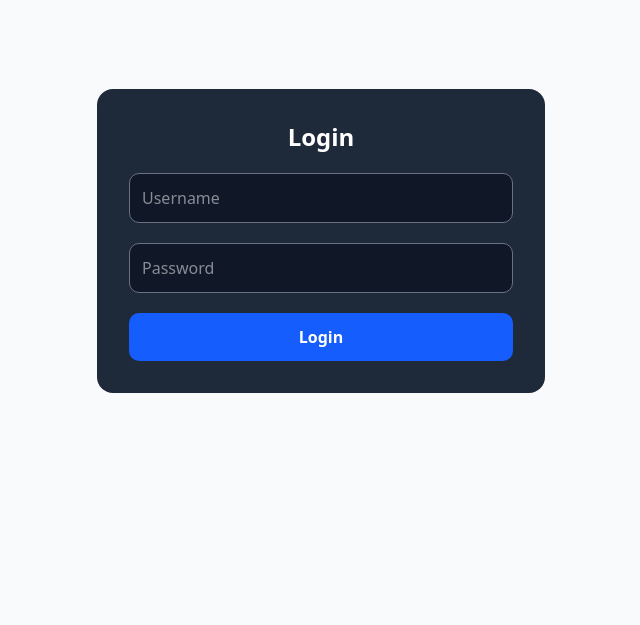
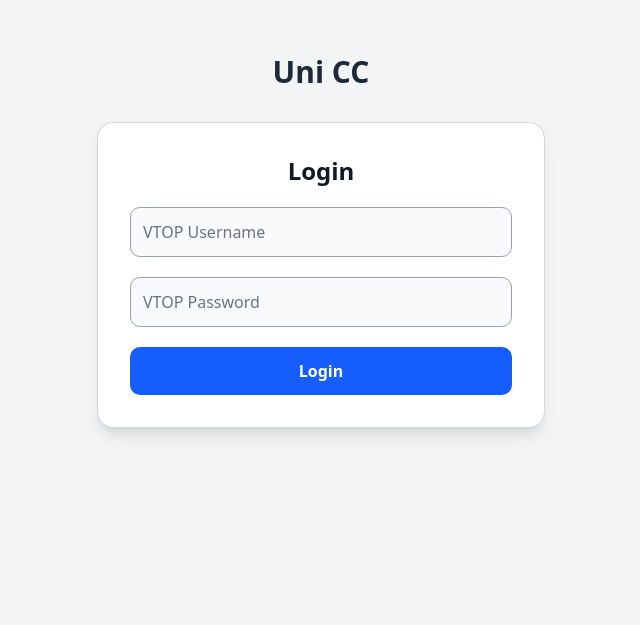
Before and after one commit to Arya4930/UniCC, a Next.js app: page / in a window 1280 px wide. Shown: the part 175-800 px from the top of the page, without its empty margins (319-959 px from the left). Built offline with nearby package versions, Linux system fonts and the light colour scheme; no server answers; what web-push would draw is missing.

Commit message:
QOL changes

```diff
--- a/src/app/layout.js
+++ b/src/app/layout.js
@@ -42,6 +42,7 @@ export const metadata = {
   },
   description: APP_DESCRIPTION,
   manifest: "/manifest.json",
+  orientation: "portrait",
   appleWebApp: {
     capable: true,
     statusBarStyle: "default",
--- a/src/components/custom/DataPage.js
+++ b/src/components/custom/DataPage.jsx
@@ -12,13 +12,12 @@ function LocalStorageItem({ storageKey, value, onDelete }) {
     let parsedValue = value;
     try {
         parsedValue = JSON.stringify(JSON.parse(value), null, 2);
-    } catch (e) {
-    }
+    } catch (e) { }
 
     return (
-        <div className="flex bg-white dark:bg-gray-800 midnight:bg-gray-800 p-3 rounded-lg shadow border border-gray-300 dark:border-gray-700 midnight:border-gray-700">
+        <div className="flex bg-white dark:bg-slate-800 midnight:bg-black p-3 rounded-lg shadow border border-gray-300 dark:border-gray-700 midnight:border-gray-800">
             <div className="flex-1">
-                <p className="font-medium text-gray-800 dark:text-gray-100 midnight:text-gray-200">
+                <p className="font-medium text-gray-800 dark:text-gray-200 midnight:text-gray-100">
                     {storageKey}
                 </p>
                 <pre
@@ -42,7 +41,7 @@ function LocalStorageItem({ storageKey, value, onDelete }) {
 
 export default function DataPage({ handleClose, handleDeleteItem, storageData }) {
     return (
-        <div className="fixed inset-0 z-50 bg-gray-100 dark:bg-gray-900 midnight:bg-[#0a0a12] bg-opacity-95 flex flex-col items-center justify-start overflow-y-auto p-6">
+        <div className="fixed inset-0 z-50 bg-gray-100 dark:bg-slate-900 midnight:bg-black bg-opacity-95 flex flex-col items-center justify-start overflow-y-auto p-6">
             <div className="w-full flex justify-between items-center mb-6 max-w-3xl">
                 <h2 className="text-2xl font-semibold text-gray-800 dark:text-gray-200 midnight:text-gray-100">
                     LocalStorage Data
@@ -51,7 +50,7 @@ export default function DataPage({ handleClose, handleDeleteItem, storageData })
                     variant="ghost"
                     size="icon"
                     onClick={handleClose}
-                    className="cursor-pointer hover:bg-gray-200 dark:hover:bg-gray-800 midnight:hover:bg-gray-800"
+                    className="cursor-pointer hover:bg-gray-200 dark:hover:bg-slate-800 midnight:hover:bg-gray-900"
                 >
                     <X size={22} className="text-gray-600 dark:text-gray-300 midnight:text-gray-200" />
                 </Button>
--- a/src/components/custom/Footer.jsx
+++ b/src/components/custom/Footer.jsx
@@ -85,7 +85,7 @@ export default function Footer({ isLoggedIn }) {
           </p>
 
           <Button variant="outline" size="icon" onClick={openStoragePage}>
-            <Settings className="h-[1.2rem] w-[1.2rem] scale-100 rotate-0 transition-all dark:scale-0 dark:-rotate-90" />
+            <Settings className="h-[1.2rem] w-[1.2rem] scale-100 rotate-0 transition-all dark:-rotate-90" />
           </Button>
           <ModeToggle />
         </div>
--- a/src/components/custom/Main.js
+++ b/src/components/custom/Main.js
@@ -166,7 +166,7 @@ export default function LoginPage() {
         setMessage("Data reloaded successfully!");
         setIsLoggedIn(true);
       } else {
-        setMessage(data.message || "Login failed. Please try again.");
+        setMessage(data.message || "Login failed. If you changed your VTOP password recently, please Logout and Login again.");
       }
     } catch (err) {
       setMessage("Login failed, check console.");
--- a/src/components/custom/loginForm.jsx
+++ b/src/components/custom/loginForm.jsx
@@ -1,5 +1,4 @@
 "use client";
-import Image from "next/image";
 import { RefreshCcw } from "lucide-react";
 
 export default function LoginForm({
@@ -13,49 +12,55 @@ export default function LoginForm({
   const isLoading = message === "Logging in and fetching data...";
 
   return (
-    <div className="flex items-center justify-center min-h-screen w-full px-4 ">
+    <div className="flex flex-col items-center justify-center min-h-screen w-full px-4 bg-gray-100 dark:bg-slate-900 midnight:bg-black transition-colors duration-300">
+      {/* App name */}
+      <h1 className="text-3xl font-bold text-gray-800 dark:text-gray-200 midnight:text-gray-100 mb-8">
+        Uni CC
+      </h1>
+
       <form
         onSubmit={handleFormSubmit}
-        className="bg-gray-800 rounded-2xl p-8 w-full max-w-md space-y-5 text-white"
+        className="bg-white dark:bg-slate-800 midnight:bg-[#0a0a0a] border border-gray-300 dark:border-gray-700 midnight:border-gray-800 rounded-2xl p-8 w-full max-w-md space-y-5 shadow-lg"
       >
-        <h2 className="text-2xl font-bold text-center">Login</h2>
+        <h2 className="text-2xl font-bold text-center text-gray-900 dark:text-gray-100 midnight:text-gray-100">
+          Login
+        </h2>
 
         <input
-          className="w-full border border-gray-500 bg-gray-900 p-3 rounded-lg focus:outline-none focus:ring-2 focus:ring-blue-500"
+          className="w-full border border-gray-400 dark:border-gray-600 midnight:border-gray-700 bg-gray-50 dark:bg-slate-900 midnight:bg-black p-3 rounded-lg text-gray-900 dark:text-gray-100 midnight:text-gray-100 placeholder-gray-500 focus:outline-none focus:ring-2 focus:ring-blue-500"
           value={username}
           onChange={(e) => setUsername(e.target.value)}
-          placeholder="Username"
+          placeholder="VTOP Username"
         />
 
         <input
-          className="w-full border border-gray-500 bg-gray-900 p-3 rounded-lg focus:outline-none focus:ring-2 focus:ring-blue-500"
+          className="w-full border border-gray-400 dark:border-gray-600 midnight:border-gray-700 bg-gray-50 dark:bg-slate-900 midnight:bg-black p-3 rounded-lg text-gray-900 dark:text-gray-100 midnight:text-gray-100 placeholder-gray-500 focus:outline-none focus:ring-2 focus:ring-blue-500"
           type="password"
           value={password}
           onChange={(e) => setPassword(e.target.value)}
-          placeholder="Password"
+          placeholder="VTOP Password"
         />
 
         {!isLoading && (
-          <>
-            <button
-              type="submit"
-              className="w-full bg-blue-600 py-3 rounded-lg font-semibold hover:bg-blue-700 transition"
-            >
-              Login
-            </button>
-          </>
+          <button
+            type="submit"
+            className="w-full bg-blue-600 py-3 rounded-lg font-semibold text-white hover:bg-blue-700 transition focus:ring-2 focus:ring-blue-400"
+          >
+            Login
+          </button>
         )}
 
         {isLoading && (
-          <div className="flex items-center justify-center gap-3 text-sm text-gray-300">
+          <div className="flex items-center justify-center gap-3 text-sm text-gray-600 dark:text-gray-300 midnight:text-gray-300">
             <RefreshCcw className="w-5 h-5 animate-spin" />
-            {/* wow, definitely an easter egg */}
             <span>{message}</span>
           </div>
         )}
 
         {!isLoading && message && (
-          <p className="text-sm text-center text-gray-300">{message}</p>
+          <p className="text-sm text-center text-gray-600 dark:text-gray-300 midnight:text-gray-400">
+            {message}
+          </p>
         )}
       </form>
     </div>
```
